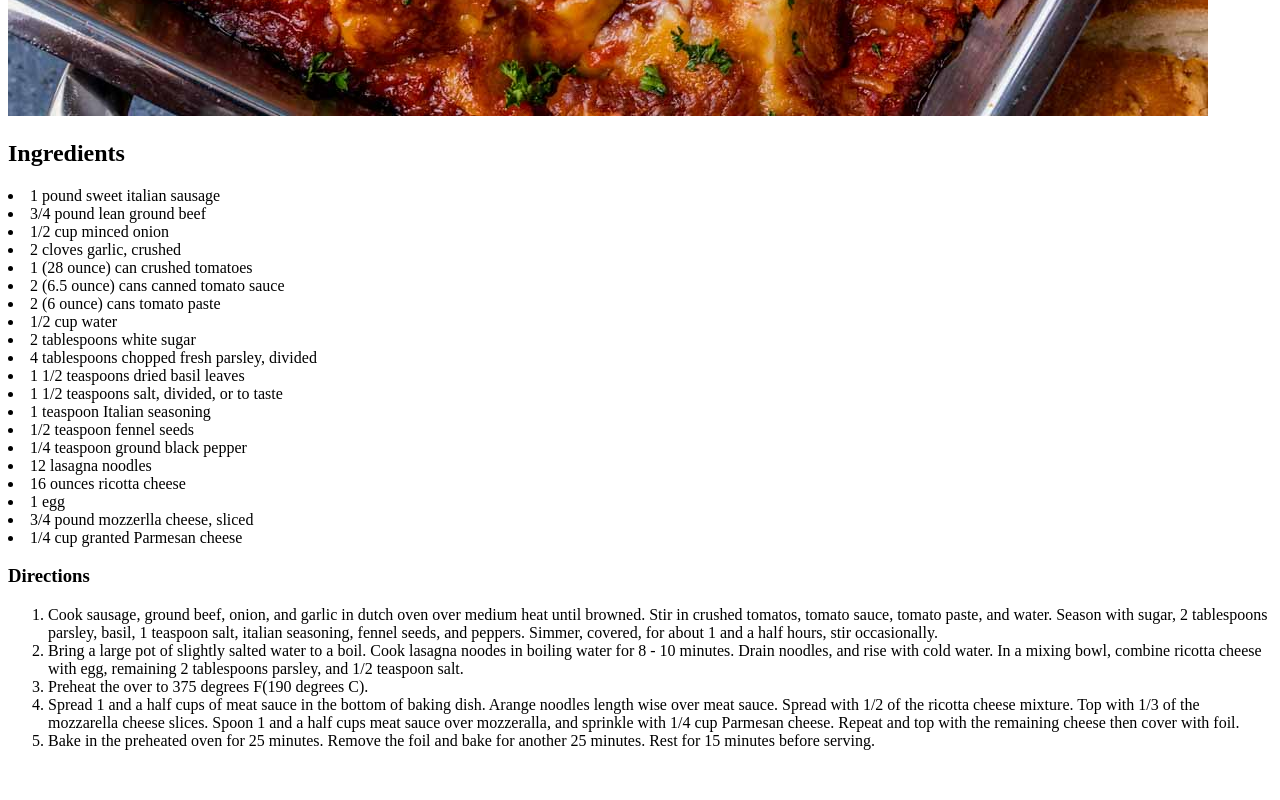
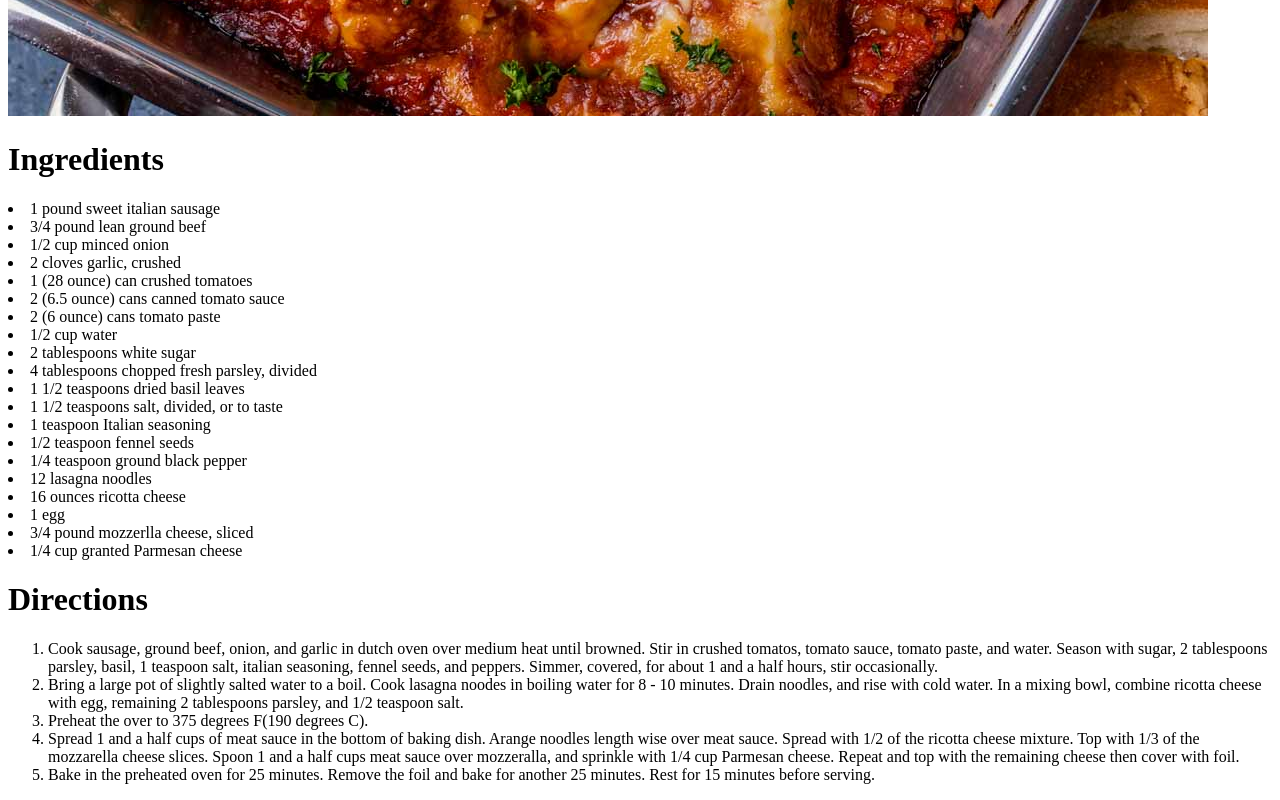
Before and after one commit to alextran101/recipe-website, a plain HTML site: page recipe book/lasagna.html in a window 1280 px wide. Shown: the part 1198-1998 px from the top of the page. Before the commit the page ends 1964 px from the top, so only its background shows below. Drawn offline with Linux system fonts and the light colour scheme.

Commit message:
fixed heading size

```diff
--- a/recipe book/lasagna.html
+++ b/recipe book/lasagna.html
@@ -12,7 +12,7 @@
 <body>
     <img src="./images/Lasanga.jpg">
 
-    <h2>Ingredients</h2>
+    <h1>Ingredients</h1>
     <ui>
         <li>1 pound sweet italian sausage</li>
         <li>3/4 pound lean ground beef</li>
@@ -36,7 +36,7 @@
         <li>1/4 cup granted Parmesan cheese</li>
 
     </ui>
-    <h3>Directions</h3>
+    <h1>Directions</h1>
     <ol>
         <li>Cook sausage, ground beef, onion, and garlic in dutch oven over medium heat until browned.
             Stir in crushed tomatos, tomato sauce, tomato paste, and water. Season with sugar, 2 tablespoons parsley,
```
Also changed, not shown: recipe book/Mozzarella.html (+2 -2 lines), recipe book/Spaghetti.html (+4 -3 lines).
